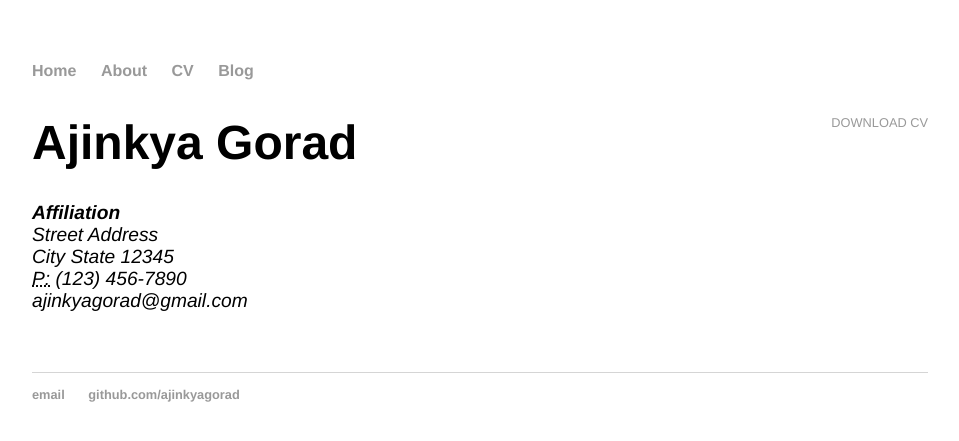
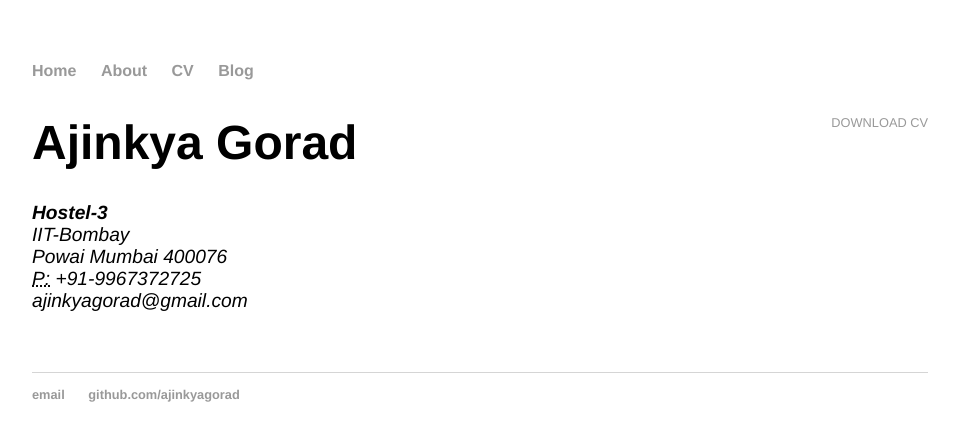
Before and after one commit to ajinkyagorad/ajinkyagorad.github.io, a Jekyll site: the page built from cv/index.html, in a window 1280 px wide. Shown: the top 441 px of the page, without its empty margins (160-1119 px from the left). Built offline with Jekyll 4.4.1, drawn with Linux system fonts in a browser that asks for light colours.

Commit message:
Update index.html

```diff
--- a/cv/index.html
+++ b/cv/index.html
@@ -4,13 +4,13 @@ title: CV of Your Name
 ---
 
 	<div class="cv">
-		<a href="#" class="download" title="Download CV as PDF">Download CV</a>
+		<a href="https://github.com/ajinkyagorad/ajinkyagorad.github.io/raw/master/files/cv/resume.pdf" class="download" title="Download CV as PDF">Download CV</a>
 					<h1>Ajinkya Gorad</h1>
 					<address>
-					<strong>Affiliation</strong><br>
-					Street Address<br>
-					City State 12345<br>
-					<abbr title="phone">P:</abbr> (123) 456-7890<br>
+					<strong>Hostel-3</strong><br>
+					IIT-Bombay <br>
+					Powai Mumbai 400076<br>
+					<abbr title="phone">P:</abbr> +91-9967372725<br>
 					<span class="obfuscate">ajinkyagorad@gmail.com</span>
 					</address>
 
```
